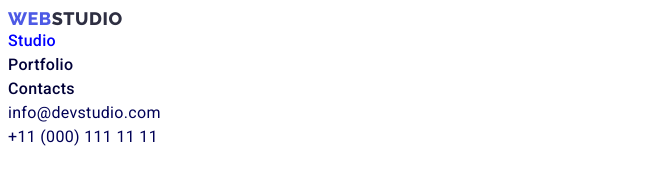
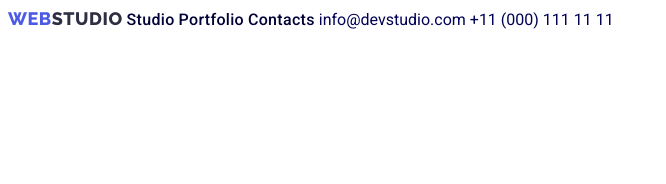
Before and after one commit to jhen0202/goit-markup-hw-03, a plain HTML site: page portfolio.html in a window 1280 px wide. Shown: the whole page, without its empty margins (0-666 px from the left). Drawn offline with Linux system fonts and the light colour scheme.

Commit message:
Update portfolio.html

```diff
--- a/portfolio.html
+++ b/portfolio.html
@@ -15,29 +15,13 @@
         <div class="main-header">
             <nav>
                 <a href="#" class="logo"><span>WEB</span>STUDIO</a>
-
-                <ul class="main-header-menu">
-                    <li class="main-header-menu-item">
-                        <a class="main-header-menu-link" href="#" style="color: blue; text-decoration: none;">Studio</a>
-                    </li>
-                    <li class="main-header-menu-item">
-                        <a class="main-header-menu-link" href="#">Portfolio</a>
-                    </li>
-                    <li class="main-header-menu-item">
-                        <a class="main-header-menu-link" href="#">Contacts</a>
-                    </li>
-                </ul>
-            </nav>
-
-            <ul class="main-header-ctas">
-                <li class="main-header-ctas-item">
-                    <a href="mailto:info@devstudio.com"
+                <a class="main-header-menu-link" href="#">Studio</a>
+                <a class="main-header-menu-link" href="#">Portfolio</a>
+                <a class="main-header-menu-link" href="#">Contacts</a>
+                <a href="mailto:info@devstudio.com"
                         style="color: rgb(1, 1, 86); text-decoration: none;">info@devstudio.com</a>
-                </li>
-                <li class="main-header-ctas-item">
-                    <a href="tel:+110001111111" style="color: rgb(1, 1, 86); text-decoration: none;">+11 (000) 111 11 11</a>
-                </li>
-            </ul>
+                <a href="tel:+110001111111" style="color: rgb(1, 1, 86); text-decoration: none;">+11 (000) 111 11 11</a>
+            </nav
         </div>
     </header>
 
```
